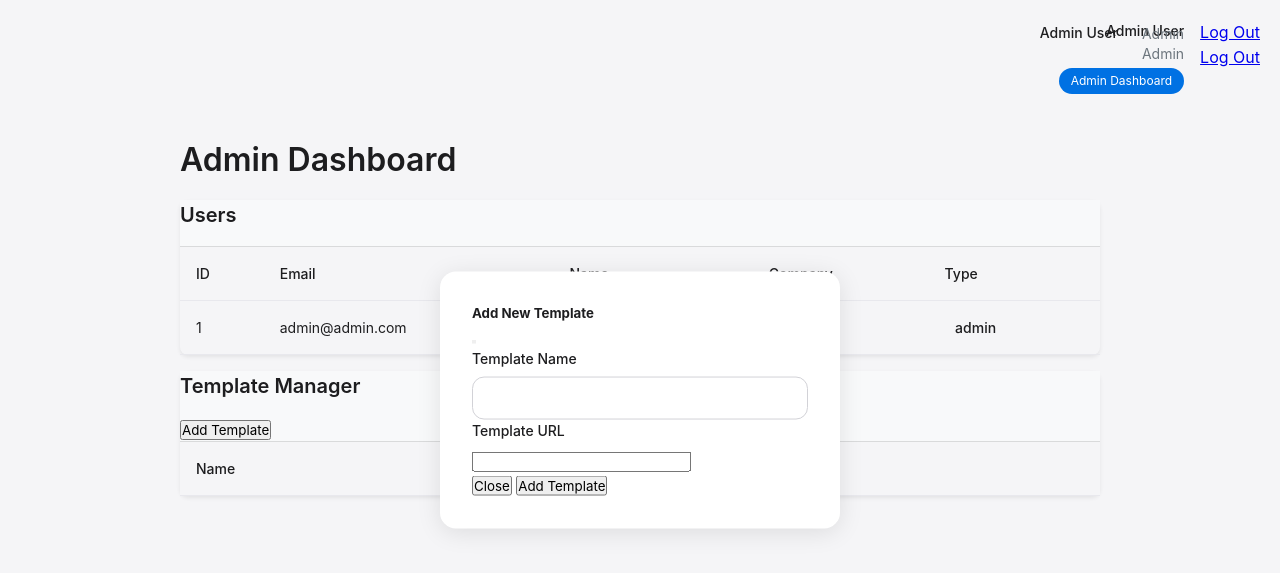
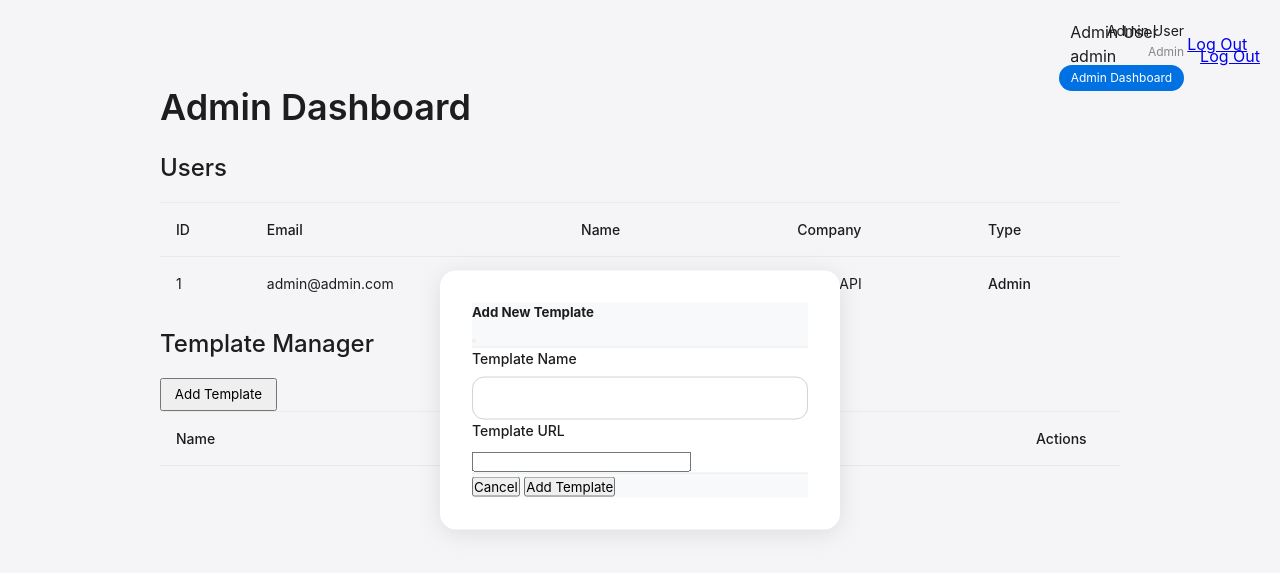
Before and after one commit to simoneliniIT/Page2API, a Flask app: page /admin in a window 1280 px wide. Shown: the top 573 px of the page. Run offline with Flask 3, Linux system fonts and the light colour scheme; a user stored in the database is signed in; lists and menus that the app fills with data are empty.

Commit message:
Improve admin dashboard layout and styling

```diff
--- a/templates/admin/dashboard.html
+++ b/templates/admin/dashboard.html
@@ -3,33 +3,31 @@
 {% block title %}Admin Dashboard - Page2API{% endblock %}
 
 {% block content %}
-<div class="container mt-4">
-    <div class="row">
-        <div class="col-12">
-            <div class="d-flex justify-content-between align-items-center mb-4">
-                <h1>Admin Dashboard</h1>
-                <div class="user-info">
-                    <span class="user-name">{{ current_user.first_name }} {{ current_user.last_name }}</span>
-                    <span class="user-role">{{ current_user.user_type }}</span>
-                    <a href="{{ url_for('logout') }}" class="btn btn-outline-secondary ms-3">Log Out</a>
+<div class="container-fluid py-4">
+    <!-- Top Bar -->
+    <div class="d-flex justify-content-between align-items-center mb-4 px-4">
+        <h1 class="h2 mb-0">Admin Dashboard</h1>
+        <div class="user-info d-flex align-items-center">
+            <div class="text-end me-3">
+                <div class="fw-bold">{{ current_user.first_name }} {{ current_user.last_name }}</div>
+                <div class="text-muted small">{{ current_user.user_type }}</div>
             </div>
-            </div>
+            <a href="{{ url_for('logout') }}" class="btn btn-outline-primary btn-sm">Log Out</a>
         </div>
     </div>
 
+    <div class="px-4">
         <!-- Users Section -->
-    <div class="row mb-4">
-        <div class="col-12">
-            <div class="card">
-                <div class="card-header">
-                    <h2 class="mb-0">Users</h2>
+        <div class="card shadow-sm mb-4">
+            <div class="card-header bg-white py-3">
+                <h2 class="h5 mb-0">Users</h2>
             </div>
-                <div class="card-body">
+            <div class="card-body p-0">
                 <div class="table-responsive">
-                        <table class="table table-striped">
-                            <thead>
+                    <table class="table table-hover mb-0">
+                        <thead class="table-light">
                             <tr>
-                                    <th>ID</th>
+                                <th class="ps-4">ID</th>
                                 <th>Email</th>
                                 <th>Name</th>
                                 <th>Company</th>
@@ -39,11 +37,15 @@
                         <tbody>
                             {% for user in users %}
                             <tr>
-                                    <td>{{ user.id }}</td>
+                                <td class="ps-4">{{ user.id }}</td>
                                 <td>{{ user.email }}</td>
                                 <td>{{ user.first_name }} {{ user.last_name }}</td>
                                 <td>{{ user.company_name }}</td>
-                                    <td><span class="badge bg-{{ 'primary' if user.user_type == 'admin' else 'success' if user.user_type == 'supplier' else 'info' }}">{{ user.user_type }}</span></td>
+                                <td>
+                                    <span class="badge rounded-pill bg-{{ 'primary' if user.user_type == 'admin' else 'success' if user.user_type == 'supplier' else 'info' }}">
+                                        {{ user.user_type }}
+                                    </span>
+                                </td>
                             </tr>
                             {% endfor %}
                         </tbody>
@@ -51,44 +53,48 @@
                 </div>
             </div>
         </div>
-        </div>
-    </div>
 
         <!-- Template Manager Section -->
-    <div class="row">
-        <div class="col-12">
-            <div class="card">
-                <div class="card-header d-flex justify-content-between align-items-center">
-                    <h2 class="mb-0">Template Manager</h2>
-                    <button type="button" class="btn btn-primary" data-bs-toggle="modal" data-bs-target="#addTemplateModal">
-                        Add Template
+        <div class="card shadow-sm">
+            <div class="card-header bg-white py-3 d-flex justify-content-between align-items-center">
+                <h2 class="h5 mb-0">Template Manager</h2>
+                <button type="button" class="btn btn-primary btn-sm" data-bs-toggle="modal" data-bs-target="#addTemplateModal">
+                    <i class="bi bi-plus-lg me-1"></i> Add Template
                 </button>
             </div>
-                <div class="card-body">
+            <div class="card-body p-0">
                 <div class="table-responsive">
-                        <table class="table table-striped">
-                            <thead>
+                    <table class="table table-hover mb-0">
+                        <thead class="table-light">
                             <tr>
-                                    <th>Name</th>
+                                <th class="ps-4" style="width: 30%">Name</th>
                                 <th>URL</th>
-                                    <th>Actions</th>
+                                <th style="width: 100px">Actions</th>
                             </tr>
                         </thead>
                         <tbody>
                             {% for template in templates %}
                             <tr>
-                                    <td>{{ template.name }}</td>
+                                <td class="ps-4">{{ template.name }}</td>
                                 <td class="text-break">{{ template.url }}</td>
                                 <td>
-                                        <form action="{{ url_for('delete_template', template_id=template.id) }}" method="POST" style="display: inline;">
-                                            <button type="submit" class="btn btn-danger btn-sm" onclick="return confirm('Are you sure you want to delete this template?')">Delete</button>
+                                    <form action="{{ url_for('delete_template', template_id=template.id) }}" method="POST" class="d-inline">
+                                        <button type="submit" class="btn btn-danger btn-sm" onclick="return confirm('Are you sure you want to delete this template?')">
+                                            <i class="bi bi-trash"></i>
+                                        </button>
                                     </form>
                                 </td>
                             </tr>
                             {% endfor %}
+                            {% if not templates %}
+                            <tr>
+                                <td colspan="3" class="text-center text-muted py-4">
+                                    No templates added yet
+                                </td>
+                            </tr>
+                            {% endif %}
                         </tbody>
                     </table>
-                    </div>
                 </div>
             </div>
         </div>
@@ -115,7 +121,7 @@
                     </div>
                 </div>
                 <div class="modal-footer">
-                    <button type="button" class="btn btn-secondary" data-bs-dismiss="modal">Close</button>
+                    <button type="button" class="btn btn-light" data-bs-dismiss="modal">Cancel</button>
                     <button type="submit" class="btn btn-primary">Add Template</button>
                 </div>
             </form>
@@ -126,54 +132,54 @@
 
 {% block extra_css %}
 <style>
-.user-info {
-    text-align: right;
-}
-
-.user-name {
-    font-weight: 500;
-    color: #1d1d1f;
-}
-
-.user-role {
-    font-size: 0.875rem;
-    color: #6c757d;
-    text-transform: capitalize;
-    margin-left: 0.5rem;
-}
-
-.table-responsive {
-    margin: 0;
+.container-fluid {
+    max-width: 1400px;
 }
 
 .card {
-    border-radius: 0.5rem;
-    box-shadow: 0 0.125rem 0.25rem rgba(0, 0, 0, 0.075);
+    border: none;
+    border-radius: 10px;
 }
 
 .card-header {
-    background-color: #f8f9fa;
-    border-bottom: 1px solid rgba(0, 0, 0, 0.125);
+    border-bottom: 1px solid #e9ecef;
+}
+
+.table > :not(caption) > * > * {
+    padding: 1rem;
+    border-bottom-width: 1px;
+}
+
+.table > tbody > tr:last-child > td {
+    border-bottom: none;
 }
 
 .badge {
     font-weight: 500;
-    padding: 0.5em 0.75em;
+    text-transform: capitalize;
+}
+
+.btn-sm {
+    padding: 0.4rem 0.8rem;
 }
 
 .text-break {
-    word-break: break-all;
+    word-break: break-word;
 }
 
-h1 {
-    font-size: 2rem;
-    font-weight: 600;
-    margin: 0;
+.modal-content {
+    border: none;
+    border-radius: 10px;
 }
 
-h2 {
-    font-size: 1.25rem;
-    font-weight: 600;
+.modal-header {
+    border-bottom: 1px solid #e9ecef;
+    background-color: #f8f9fa;
+}
+
+.modal-footer {
+    border-top: 1px solid #e9ecef;
+    background-color: #f8f9fa;
 }
 </style>
 {% endblock %}
```
Lines whose indentation alone changed are shown as unchanged.
